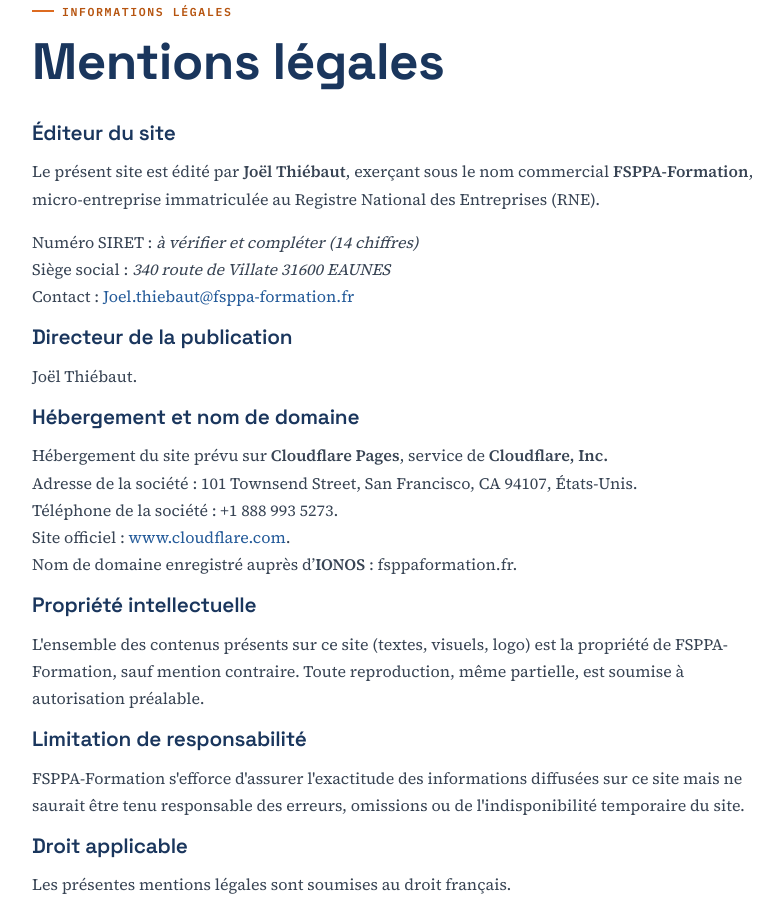
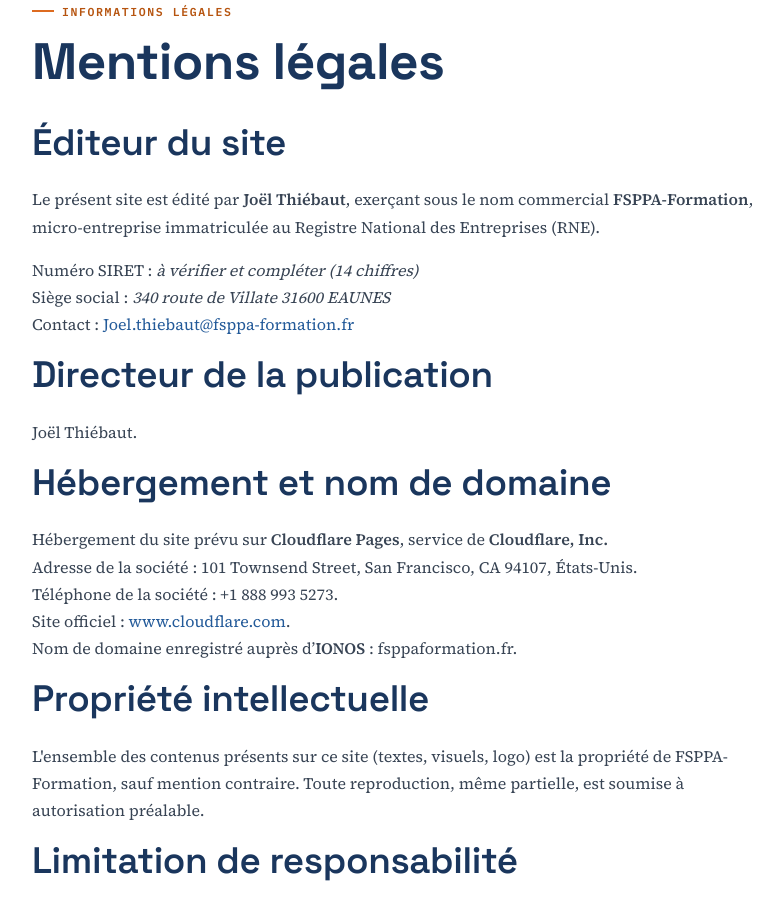
Before and after one commit to almaniaque/Fsspa, a React (Vite) app in the folder frontend/: page /mentions-legales in a window 1280 px wide. Shown: the part 160-1069 px from the top of the page, without its empty margins (242-1025 px from the left). Built offline with nearby package versions, Linux system fonts and the light colour scheme.

Commit message:
a11y: titres de sections légales en niveau h2 après h1

```diff
--- a/frontend/src/pages/MentionsLegales.jsx
+++ b/frontend/src/pages/MentionsLegales.jsx
@@ -5,7 +5,7 @@ function MentionsLegales() {
         <span className="eyebrow">Informations légales</span>
         <h1>Mentions légales</h1>
 
-        <h3>Éditeur du site</h3>
+        <h2 className="legal-section-title">Éditeur du site</h2>
         <p>
           Le présent site est édité par <strong>Joël Thiébaut</strong>, exerçant sous le nom
           commercial <strong>FSPPA-Formation</strong>, micro-entreprise immatriculée au Registre
@@ -17,10 +17,10 @@ function MentionsLegales() {
           Contact : <a href="mailto:Joel.thiebaut@fsppa-formation.fr">Joel.thiebaut@fsppa-formation.fr</a>
         </p>
 
-        <h3>Directeur de la publication</h3>
+        <h2 className="legal-section-title">Directeur de la publication</h2>
         <p>Joël Thiébaut.</p>
 
-        <h3>Hébergement et nom de domaine</h3>
+        <h2 className="legal-section-title">Hébergement et nom de domaine</h2>
         <p>
           Hébergement du site prévu sur <strong>Cloudflare Pages</strong>, service de
           <strong> Cloudflare, Inc.</strong><br />
@@ -30,24 +30,24 @@ function MentionsLegales() {
           Nom de domaine enregistré auprès d’<strong>IONOS</strong> : fsppaformation.fr.
         </p>
 
-        <h3>Propriété intellectuelle</h3>
+        <h2 className="legal-section-title">Propriété intellectuelle</h2>
         <p>
           L'ensemble des contenus présents sur ce site (textes, visuels, logo) est la propriété de
           FSPPA-Formation, sauf mention contraire. Toute reproduction, même partielle, est
           soumise à autorisation préalable.
         </p>
 
-        <h3>Limitation de responsabilité</h3>
+        <h2 className="legal-section-title">Limitation de responsabilité</h2>
         <p>
           FSPPA-Formation s'efforce d'assurer l'exactitude des informations diffusées sur ce site
           mais ne saurait être tenu responsable des erreurs, omissions ou de l'indisponibilité
           temporaire du site.
         </p>
 
-        <h3>Droit applicable</h3>
+        <h2 className="legal-section-title">Droit applicable</h2>
         <p>Les présentes mentions légales sont soumises au droit français.</p>
 
-        <h3>Conception et développement</h3>
+        <h2 className="legal-section-title">Conception et développement</h2>
         <p>
           Ce site a été conçu et développé par <strong>Neoforge-studio</strong>, micro-entreprise
           spécialisée en développement web et web mobile.
```
